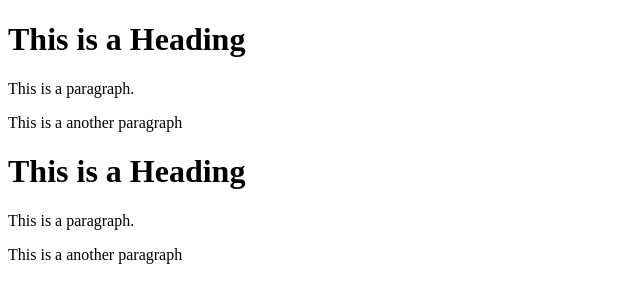
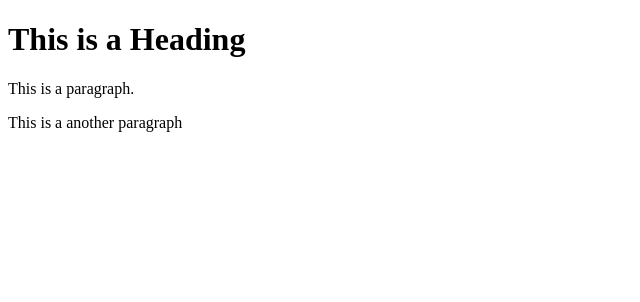
Before and after one commit to Gatete-Bruno/Bat-Git, a plain HTML site: page index.html in a window 1280 px wide. Shown: the whole page, without its empty margins (0-640 px from the left). Drawn offline with Linux system fonts and the light colour scheme.

Commit message:
cleaning up

```diff
--- a/index.html
+++ b/index.html
@@ -9,16 +9,3 @@
     <p>This is a another paragraph</p>
 </body>
 </html>
-
-
-<!DOCTYPE html>
-<html>
-<head>
-<title>Page Title</title>
-</head>
-<body>
-    <h1>This is a Heading</h1>
-    <p> This is a paragraph.</p>
-    <p>This is a another paragraph</p>
-</body>
-</html>
```
